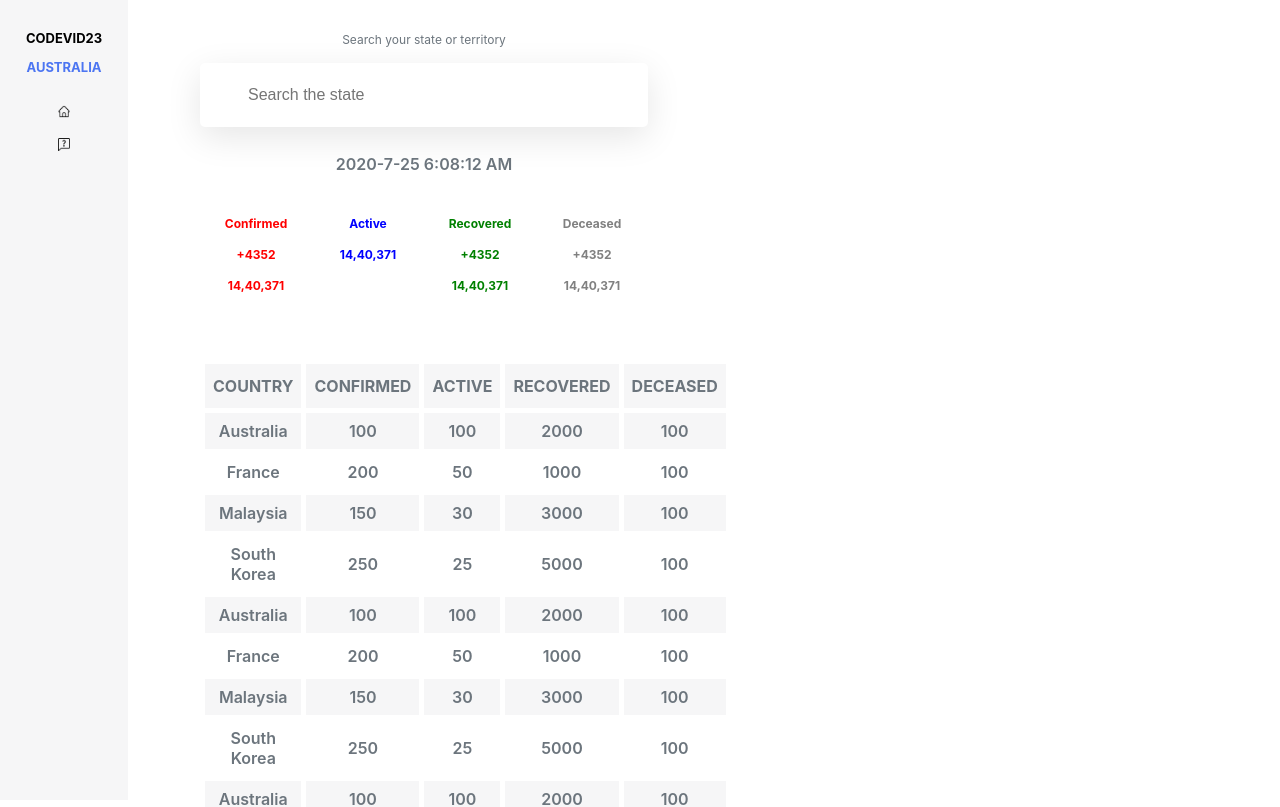
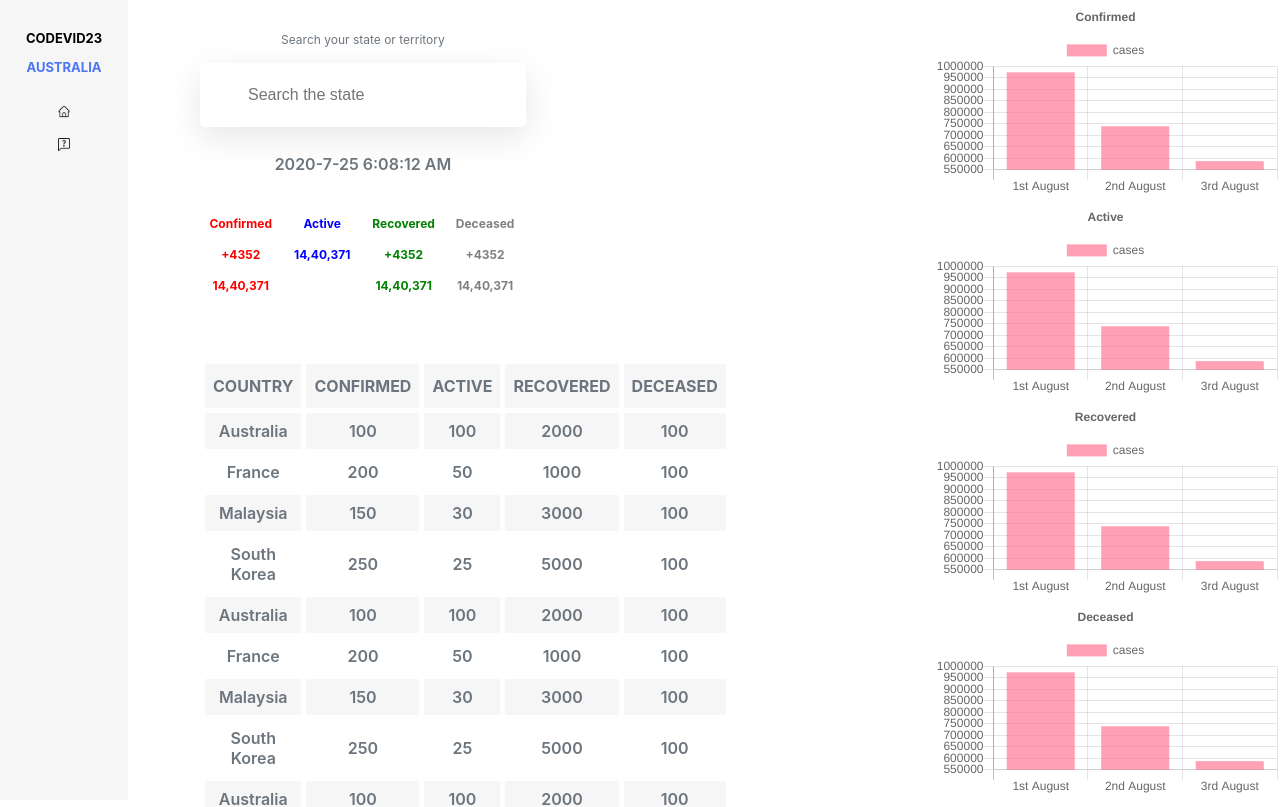
Before and after one commit to tkeeching/codevid, a React (Create React App) app: page / in a window 1280 px wide. Shown: the top 807 px of the page. Built offline with nearby package versions, Linux system fonts and the light colour scheme.

Commit message:
create chart component and display bar type graph

```diff
--- a/package.json
+++ b/package.json
@@ -7,8 +7,10 @@
     "@testing-library/react": "^9.3.2",
     "@testing-library/user-event": "^7.1.2",
     "axios": "^0.19.2",
+    "chart.js": "^2.9.3",
     "express": "^4.17.1",
     "react": "^16.13.1",
+    "react-chartjs-2": "^2.9.0",
     "react-dom": "^16.13.1",
     "react-scripts": "3.4.1"
   },
--- a/src/App.css
+++ b/src/App.css
@@ -1,3 +1,4 @@
-.App{
+.home-container{
     display: grid;
+    grid-template-columns: 1fr 1fr;
 }
--- a/src/App.js
+++ b/src/App.js
@@ -2,13 +2,18 @@ import React from 'react';
 import './App.css';
 import Navbar from './components/Navbar/Navbar'
 import HomeLeft from './components/HomeLeft/HomeLeft'
+import HomeRight from './components/HomeRight/HomeRight'
 import Footer from './components/Footer/Footer'
+
 
 function App() {
   return (
     <div className="App">
       <Navbar />
-      <HomeLeft />
+      <div className="home-container">
+        <HomeLeft />
+        <HomeRight />
+      </div>
       <Footer />
     </div>
   );
--- /dev/null
+++ b/src/components/Chart/Chart.js
@@ -0,0 +1,44 @@
+import React, {Component} from 'react'
+import {Bar, Line, Pie} from 'react-chartjs-2'
+
+class Chart extends Component{
+	constructor(props){
+		super(props)
+		this.state = {
+			chartData: props.chartData
+		}
+	}
+
+	static defaultProps = {
+		displayTitle: true,
+		displayLegend: true,
+		legendPosition: 'right',
+		caseType: ''
+	}
+
+	render(){
+		return (
+			<div className="chart-confirmed">
+				<Bar
+					data={this.state.chartData}
+					width={100}
+					height={200}
+					options={{
+						maintainAspectRatio: false,
+						title:{
+							display: this.props.displayTitle,
+							text: this.props.caseType,
+							fontSize: 12
+						},
+						legend:{
+							display: this.props.displayLegend,
+							position: this.props.legendPosition
+						}
+					}}
+				/>
+			</div>
+		)
+	}
+}
+
+export default Chart
--- /dev/null
+++ b/src/components/HomeRight/HomeRight.js
@@ -0,0 +1,53 @@
+import React from 'react'
+import './HomeRight.css'
+import Chart from '../Chart/Chart'
+
+class HomeRight extends React.Component{
+    constructor(){
+        super()
+        this.state = {
+            chartData: {}
+        }
+    }
+
+    componentWillMount(){
+        this.getChartData()
+    }
+
+    getChartData(){
+        // ajax calls here
+        this.setState({
+            chartData: {
+				labels: ['1st August', '2nd August', '3rd August'],
+				datasets:[
+					{
+						label: 'cases',
+						data: [
+							974284,
+							739483,
+							587685
+						],
+						backgroundColor:[
+							'rgba(255,99,132,0.6)',
+							'rgba(255,99,132,0.6)',
+							'rgba(255,99,132,0.6)'
+						]
+					}
+				]
+			}
+        })
+    }
+
+    render(){
+        return(
+            <div className="HomeRight-container">
+                <Chart chartData={this.state.chartData} caseType='Confirmed' legendPosition='top'/>
+                <Chart chartData={this.state.chartData} caseType='Active' legendPosition='top'/>
+                <Chart chartData={this.state.chartData} caseType='Recovered' legendPosition='top'/>
+                <Chart chartData={this.state.chartData} caseType='Deceased' legendPosition='top'/>
+            </div>
+        )
+    }
+}
+
+export default HomeRight
```
Also changed, not shown: src/components/Chart/Chart.css (added), src/components/HomeRight/HomeRight.css (added), 1 other file (tests, documents, lock files or other folders).
